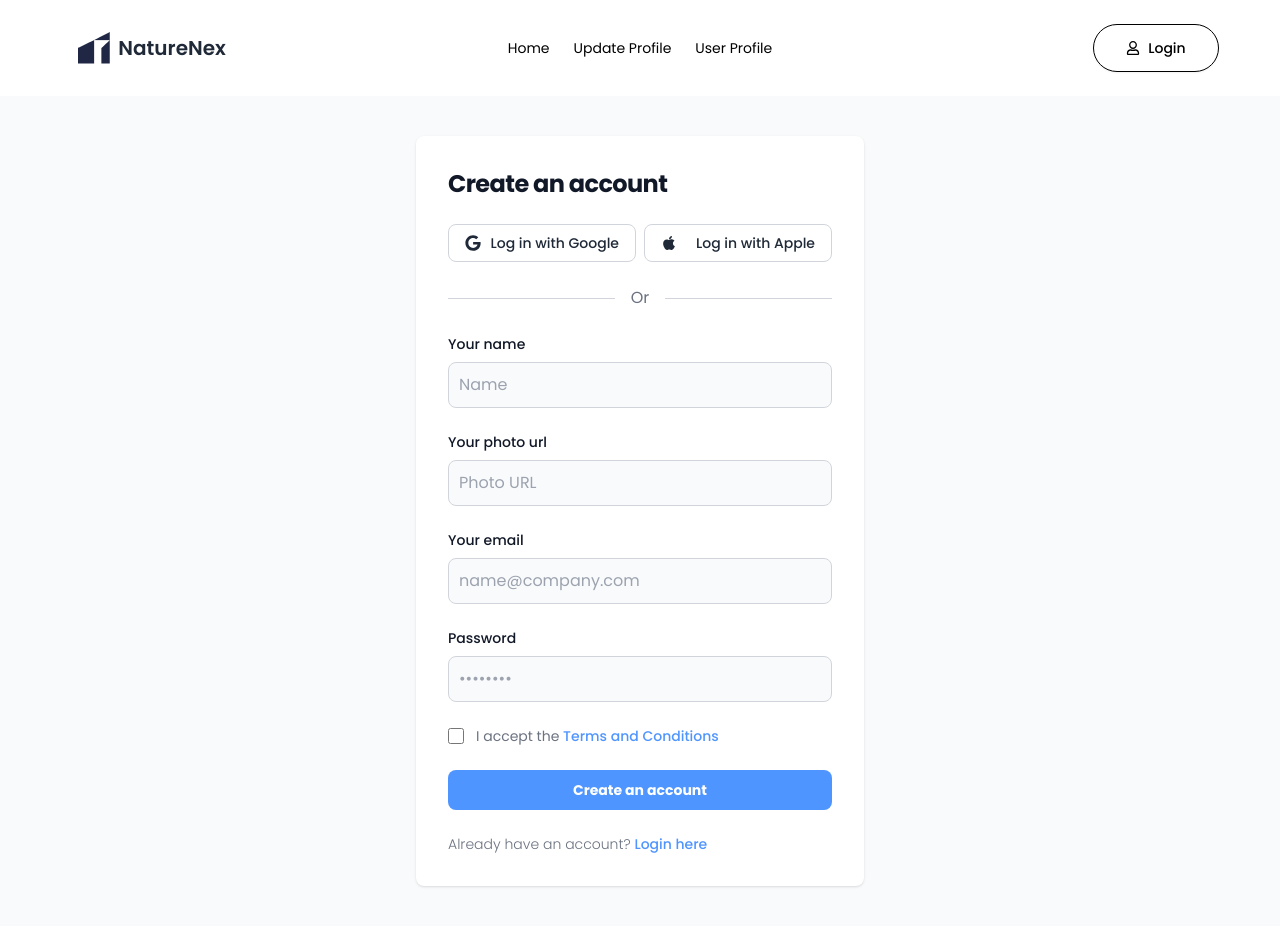
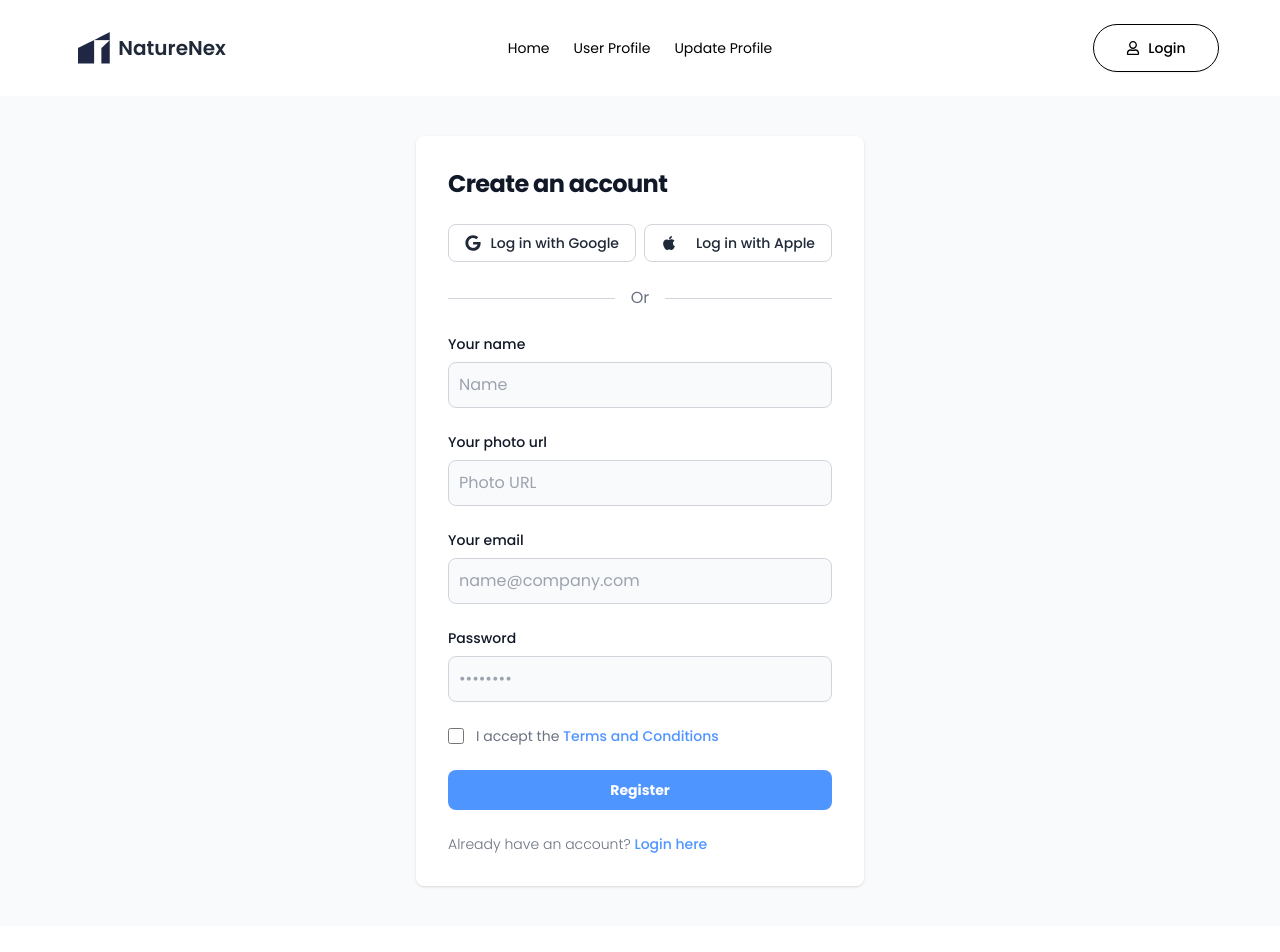
Before and after one commit to RaiyanJiyon/NatureNex-Eco-Adventure, a React (Vite) app: page /auth/register in a window 1280 px wide. Shown: the top 952 px of the page. Built offline with nearby package versions, Linux system fonts and the light colour scheme; no server answers.

Commit message:
feat(add): some minor code changes in pages file

```diff
--- a/src/components/shared/Navbar.jsx
+++ b/src/components/shared/Navbar.jsx
@@ -55,8 +55,8 @@ const Navbar = () => {
                         className="menu menu-sm dropdown-content bg-base-100 rounded-box z-[1] mt-3 w-52 p-2 shadow">
                         <ul className="menu menu-horizontal items-center gap-6 flex flex-col">
                             <NavLink to={"/"} className={({ isActive }) => isActive ? "font-medium bg-black text-white rounded-lg p-2" : "text-black"}>Home</NavLink>
+                            <NavLink to={"/profile"} end className={({ isActive }) => isActive ? "font-medium bg-black text-white rounded-lg p-2" : "text-black"}>User Profile</NavLink>
                             <NavLink to={"/profile/update"} end className={({ isActive }) => isActive ? "font-medium bg-black text-white rounded-lg p-2" : "text-black"}>Update Profile</NavLink>
-                            <NavLink to={"/profile"} end className={({ isActive }) => isActive ? "font-medium bg-black text-white rounded-lg p-2" : "text-black"}>User Profile</NavLink>
                         </ul>
                     </ul>
                 </div>
@@ -68,8 +68,8 @@ const Navbar = () => {
             <div className="navbar-center hidden lg:flex">
                 <ul className="menu menu-horizontal px-1 items-center gap-6">
                     <NavLink to={"/"} className={({ isActive }) => isActive ? "font-medium bg-black text-white rounded-lg p-2" : "text-black"}>Home</NavLink>
+                    <NavLink to={"/profile"} end className={({ isActive }) => isActive ? "font-medium bg-black text-white rounded-lg p-2" : "text-black"}>{`${user ? 'My Profile' : 'User Profile'}`}</NavLink>
                     <NavLink to={"/profile/update"} end className={({ isActive }) => isActive ? "font-medium bg-black text-white rounded-lg p-2" : "text-black"}>Update Profile</NavLink>
-                    <NavLink to={"/profile"} end className={({ isActive }) => isActive ? "font-medium bg-black text-white rounded-lg p-2" : "text-black"}>{`${user ? 'My Profile' : 'User Profile'}`}</NavLink>
                 </ul>
             </div>
             <div className="navbar-end">
--- a/src/pages/Auth/Login.jsx
+++ b/src/pages/Auth/Login.jsx
@@ -95,7 +95,7 @@ const Login = () => {
                                 <FaGoogle />
                                 <span className="text-sm font-medium">Log in with Google</span>
                             </div>
-                            <div className="flex items-center md:justify-between gap-2 w-full border border-gray-300 px-4 py-2 rounded-lg cursor-pointer">
+                            <div className="flex items-center md:justify-between gap-2 w-full border border-gray-300 px-4 py-2 rounded-lg cursor-not-allowed">
                                 <FaApple />
                                 <span className="text-sm font-medium">Log in with Apple</span>
                             </div>
@@ -125,7 +125,7 @@ const Login = () => {
                                 </div>
                                 <Link to={"/auth/forget-password"} className="text-sm font-medium text-primary-600 hover:underline">Forgot password?</Link>
                             </div>
-                            <button type="submit" className="w-full text-white bg-[#4F95FF] hover:bg-gray-400 focus:ring-4 focus:outline-none focus:ring-primary-300 font-bold rounded-lg text-sm px-5 py-2.5 text-center">Sign in</button>
+                            <button type="submit" className="w-full text-white bg-[#4F95FF] hover:bg-gray-400 focus:ring-4 focus:outline-none focus:ring-primary-300 font-bold rounded-lg text-sm px-5 py-2.5 text-center">Login</button>
                             <p className="text-sm font-light text-gray-500">
                                 Don’t have an account yet? <Link to={"/auth/register"} className="font-medium text-[#4F95FF] hover:underline">Register</Link>
                             </p>
--- a/src/pages/Auth/Register.jsx
+++ b/src/pages/Auth/Register.jsx
@@ -164,7 +164,7 @@ const Register = () => {
                                 <FaGoogle />
                                 <span className="text-sm font-medium">Log in with Google</span>
                             </div>
-                            <div className="flex items-center md:justify-between gap-2 w-full border border-gray-300 px-4 py-2 rounded-lg cursor-pointer">
+                            <div className="flex items-center md:justify-between gap-2 w-full border border-gray-300 px-4 py-2 rounded-lg cursor-not-allowed">
                                 <FaApple />
                                 <span className="text-sm font-medium">Log in with Apple</span>
                             </div>
@@ -212,7 +212,7 @@ const Register = () => {
                                     </div>
                                 </div>
                             </div>
-                            <button type="submit" className="w-full text-white bg-[#4F95FF] hover:bg-gray-400 focus:ring-4 focus:outline-none focus:ring-primary-300 font-bold rounded-lg text-sm px-5 py-2.5 text-center">Create an account</button>
+                            <button type="submit" className="w-full text-white bg-[#4F95FF] hover:bg-gray-400 focus:ring-4 focus:outline-none focus:ring-primary-300 font-bold rounded-lg text-sm px-5 py-2.5 text-center">Register</button>
                             <p className="text-sm font-light text-gray-500">
                                 Already have an account? <Link to={"/auth/login"} className="font-medium text-[#4F95FF] hover:underline">Login here</Link>
                             </p>
```
